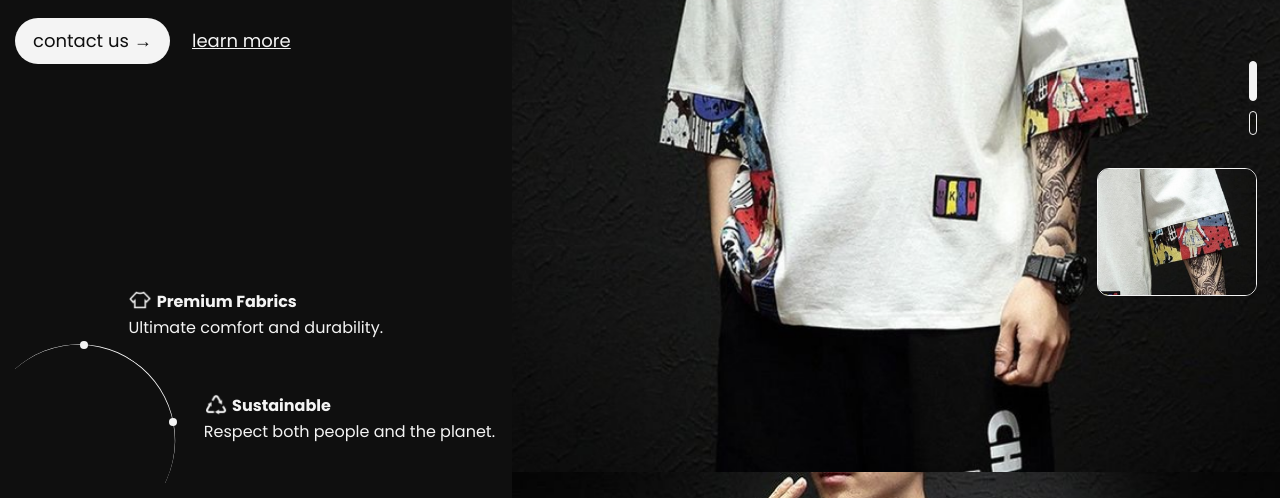
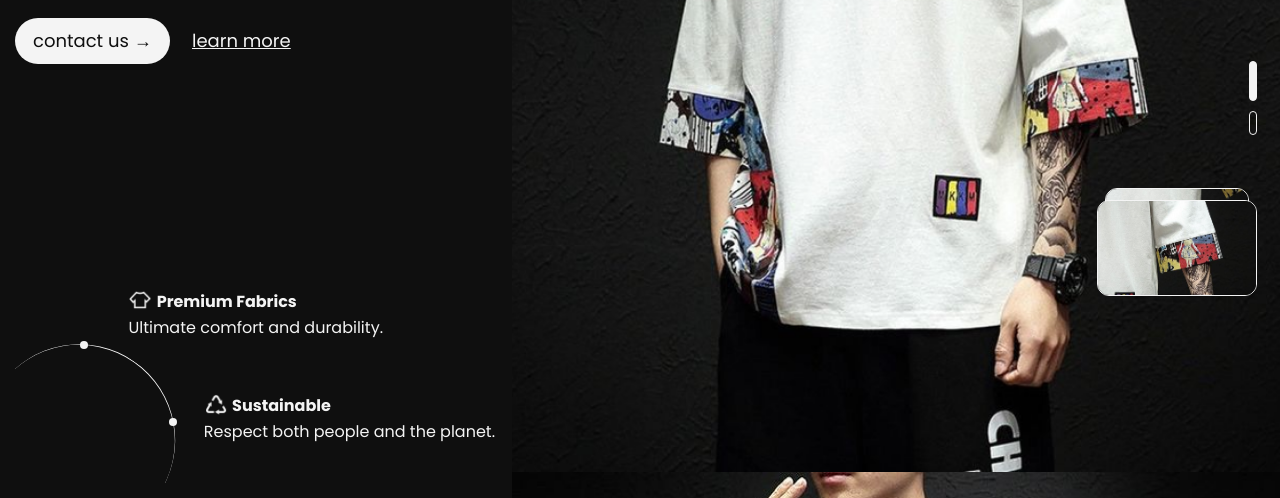
Before and after one commit to Cmoon30/carousel, a plain HTML site: page index.html in a window 1280 px wide. Shown: the part 302-800 px from the top of the page. Drawn offline with nearby package versions, Linux system fonts and the light colour scheme.

Commit message:
adding style in view more/show more image

```diff
--- a/assets/css/layouts/_main.scss
+++ b/assets/css/layouts/_main.scss
@@ -14,8 +14,8 @@ main {
 	& > section {
 		position: relative;
 
-		& > img,
-		.imgContainer img {
+		& > img {
+			user-select: none;
 			object-fit: cover;
 			min-width: 100%;
 		}
@@ -25,12 +25,45 @@ main {
 		cursor: pointer;
 		bottom: 11rem;
 		right: 3%;
-		height: 8rem;
-		@include pseudoMixin(none, 12px, 1px, 10rem, none, none);
-		@include flexBoxMixin(none, none, 5px);
+		position: absolute;
+		@include flexBoxMixin(column, center, center);
+		overflow: visible;
+
+		&:hover > img {
+			filter: brightness(70%);
+		}
 
 		&:hover::after {
-			opacity: 1;
+			display: block;
+		}
+
+		&::after {
+			display: none;
+			@include pseudoMixin("show more", none, none, none, 50%, none);
+			text-wrap: nowrap;
+			height: 20%;
+			transform: translateY(-50%);
+			font-size: 18px;
+			color: $white;
+			z-index: 2;
+		}
+
+		& > img {
+			border: 1px solid $white;
+			object-fit: cover;
+			aspect-ratio: 10 / 6;
+			border-radius: 12px;
+
+			&:nth-child(1) {
+				width: 10rem;
+				z-index: 1;
+			}
+
+			&:nth-child(2) {
+				position: absolute;
+				top: -0.7rem;
+				width: 9rem;
+			}
 		}
 	}
 }
```
Also changed, not shown: assets/css/styles.css, 1 other file.
